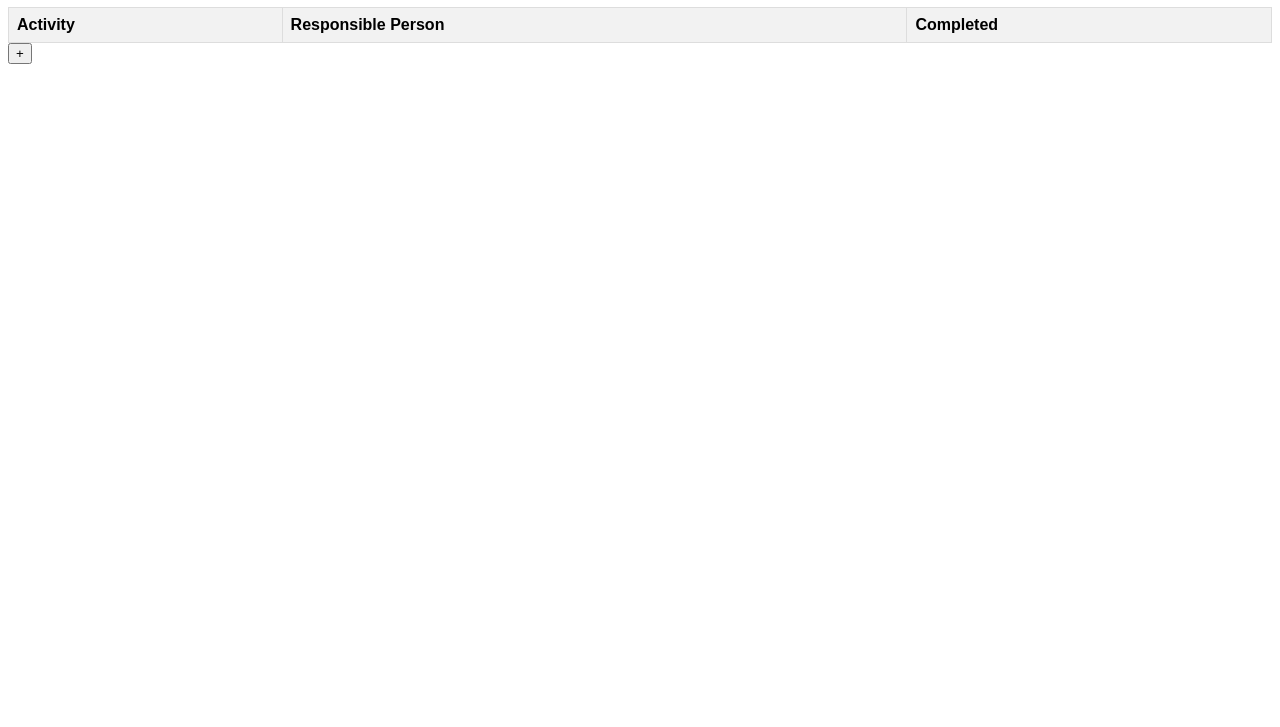
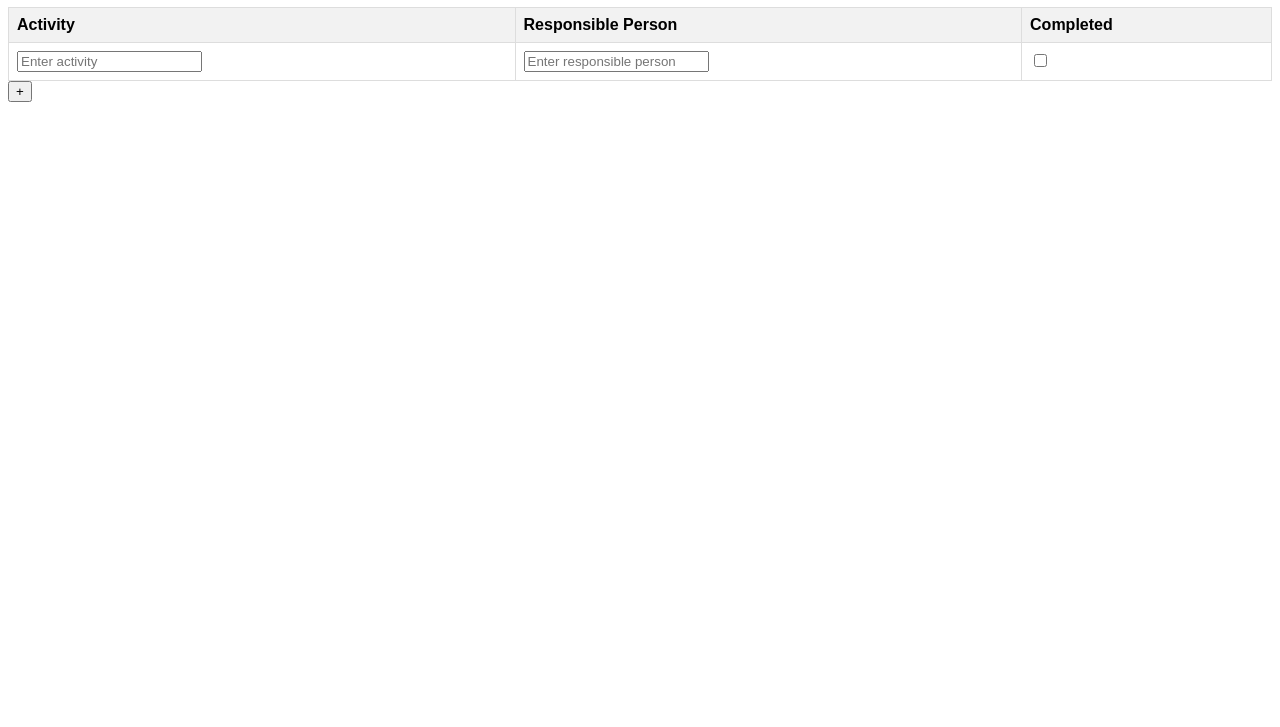
Before and after one commit to arahumanget/Projects, a plain HTML site: page index.html in a window 1280 px wide. Shown: the part 73-800 px from the top of the page. Drawn offline with Linux system fonts and the light colour scheme.

Commit message:
Add files via upload

```diff
--- a/index.html
+++ b/index.html
@@ -12,11 +12,12 @@
             <th>Responsible Person</th>
             <th>Completed</th>
         </tr>
-        <tr id="template-row" style="display: none;">
-            <td><input type="text" name="activity" placeholder="Enter activity"></td>
-            <td><input type="text" name="responsible" placeholder="Enter responsible person"></td>
+        <tr>
+            <td><input type="text" name="activity" placeholder="Enter activity" oninput="adjustInputWidth(this)" data-min-width="100"></td>
+            <td><input type="text" name="responsible" placeholder="Enter responsible person" oninput="adjustInputWidth(this)" data-min-width="150"></td>
             <td><input type="checkbox"></td>
         </tr>
+        <!-- Add more rows as needed -->
     </table>
     <button id="add-entry">+</button>
     <script src="script.js"></script>
--- a/script.js
+++ b/script.js
@@ -10,7 +10,13 @@ document.addEventListener("DOMContentLoaded", function () {
         checklistTable.appendChild(newRow);
     });
 
-    // Handle checkbox logic as before
+    const adjustInputWidth = function(input) {
+        const minWidth = parseInt(input.getAttribute("data-min-width"));
+        const currentWidth = input.offsetWidth;
+
+        input.style.width = (Math.max(minWidth, currentWidth) + 10) + "px";
+    };
+
     const checkboxes = document.querySelectorAll('input[type="checkbox"]');
     checkboxes.forEach(function (checkbox) {
         checkbox.addEventListener("change", function () {
--- a/styles.css
+++ b/styles.css
@@ -20,3 +20,8 @@ th {
 input[type="checkbox"] {
     margin-right: 5px;
 }
+
+input[type="text"] {
+    box-sizing: border-box;
+    width: auto;
+}
```
